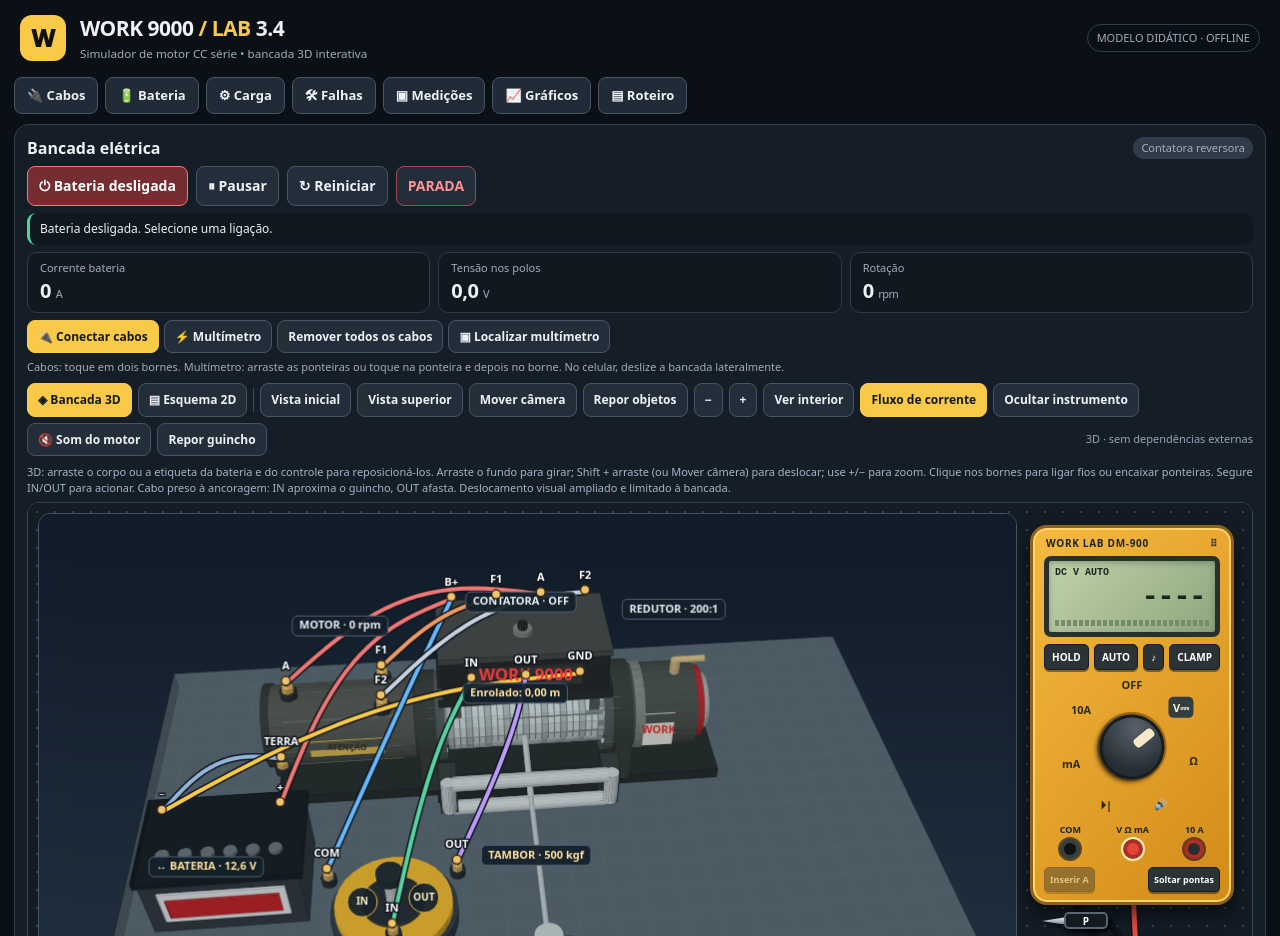
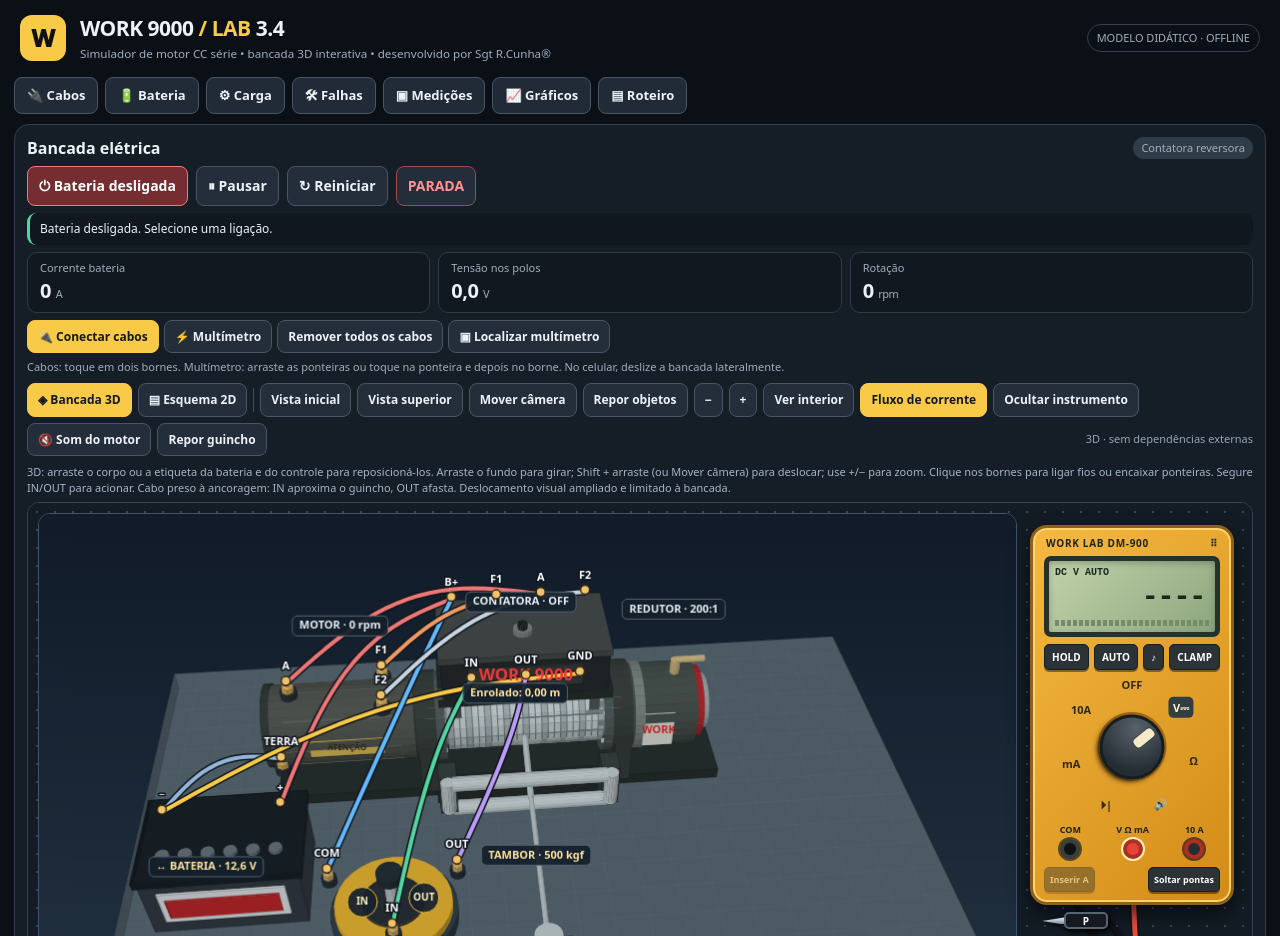
Before and after one commit to s2rcunha/simulador, a plain HTML site: page index.html in a window 1280 px wide. Shown: the top 936 px of the page. Drawn offline with Linux system fonts and the light colour scheme; animation ran at ten frames a second.

Commit message:
Update index.html
Atualização

```diff
--- a/index.html
+++ b/index.html
@@ -8,7 +8,7 @@ body{background:#0b1016}header{max-width:1600px;padding:13px 20px}h1{font-size:2
 
 /* 3D workbench */
 #bench3d{width:100%;height:550px;display:block;border-radius:12px;touch-action:none;cursor:grab;border:1px solid #425364;outline:none}.stage.mode3d{min-height:615px;padding:10px 235px 54px 10px}.viewTools{display:flex;align-items:center;gap:6px;flex-wrap:wrap;margin:8px 0}.viewTools button{font-size:12px;padding:7px 10px}.viewTools .cameraTools{display:flex;gap:6px;flex-wrap:wrap}.viewTools .cameraTools[hidden]{display:none}.viewTools .sep{width:1px;background:#3c4c5c;height:24px}.digitalMeter{box-shadow:0 9px 20px #0009,inset 0 0 0 2px #ffd36a}.mode3d .probeOverlay{z-index:3}.mode3d .probe{filter:drop-shadow(2px 3px 2px #0009)}.viewNote{font-size:11px;color:#a4b5c8;margin:6px 0}.viewTools button.active{background:#f8ca48;color:#121920}.stage.mode3d .benchFooter{min-height:43px}.mode3d .digitalMeter{top:25px}.viewTools .smallView{margin-left:auto;color:#94a5b7;font-size:11px}@media(max-width:760px){.viewTools .smallView{display:none}.viewTools button{padding:7px;font-size:11px}.stage.mode3d{min-height:615px}}
-</style></head><body><header><div class="mark">W</div><div><h1>WORK 9000 <span style="color:var(--yellow)">/ LAB</span> 3.4</h1><small>Simulador de motor CC série • bancada 3D interativa</small></div><span class="tag">MODELO DIDÁTICO · OFFLINE</span></header><nav aria-label="Ferramentas" class="drawerNav"><button data-open="wiring">🔌 <span>Cabos</span></button><button data-open="battery">🔋 <span>Bateria</span></button><button data-open="load">⚙ <span>Carga</span></button><button data-open="fault">🛠 <span>Falhas</span></button><button data-open="meter">▣ <span>Medições</span></button><button data-open="history">📈 <span>Gráficos</span></button><button data-open="guide">▤ <span>Roteiro</span></button></nav><main>
+</style></head><body><header><div class="mark">W</div><div><h1>WORK 9000 <span style="color:var(--yellow)">/ LAB</span> 3.4</h1><small>Simulador de motor CC série • bancada 3D interativa • desenvolvido por Sgt R.Cunha®</small></div><span class="tag">MODELO DIDÁTICO · OFFLINE</span></header><nav aria-label="Ferramentas" class="drawerNav"><button data-open="wiring">🔌 <span>Cabos</span></button><button data-open="battery">🔋 <span>Bateria</span></button><button data-open="load">⚙ <span>Carga</span></button><button data-open="fault">🛠 <span>Falhas</span></button><button data-open="meter">▣ <span>Medições</span></button><button data-open="history">📈 <span>Gráficos</span></button><button data-open="guide">▤ <span>Roteiro</span></button></nav><main>
 <section class="panel"><div class="flex" style="justify-content:space-between"><h2 style="margin:0">Bancada elétrica</h2><span class="pill" id="modeLabel">Contatora reversora</span></div>
 <div class="sticky"><div class="switches" hidden="" style="display:none"><button id="cmdIn">◀ ENROLAR</button><button class="active" id="cmdOff">■ DESLIGADO</button><button id="cmdOut">DESENROLAR ▶</button></div><div class="toolbar" style="margin-bottom:0"><button class="off" id="power">⏻ Bateria desligada</button><button id="pause">⏸ Pausar</button><button id="reset">↻ Reiniciar</button><button class="danger" id="emergency">PARADA</button></div></div>
 <div class="status" id="status">Bateria desligada. Escolha a ligação e energize virtualmente.</div><div class="metrics"><div class="metric"><small>Corrente bateria</small><strong id="mI">0 <span>A</span></strong></div><div class="metric"><small>Tensão nos polos</small><strong id="mV">0 <span>V</span></strong></div><div class="metric"><small>Rotação</small><strong id="mRPM">0 <span>rpm</span></strong></div><div class="metric extraMetric"><small>Torque motor</small><strong id="mT">0 <span>N·m</span></strong></div><div class="metric extraMetric"><small>Velocidade do cabo</small><strong id="mS">0 <span>m/min</span></strong></div><div class="metric extraMetric"><small>Temperatura estimada</small><strong id="mTemp">25 <span>°C</span></strong></div><div class="metric extraMetric"><small>Campo F1 → F2</small><strong id="mF">0 <span>A</span></strong></div><div class="metric extraMetric"><small>Induzido A → terra</small><strong id="mA">0 <span>A</span></strong></div></div>
```
